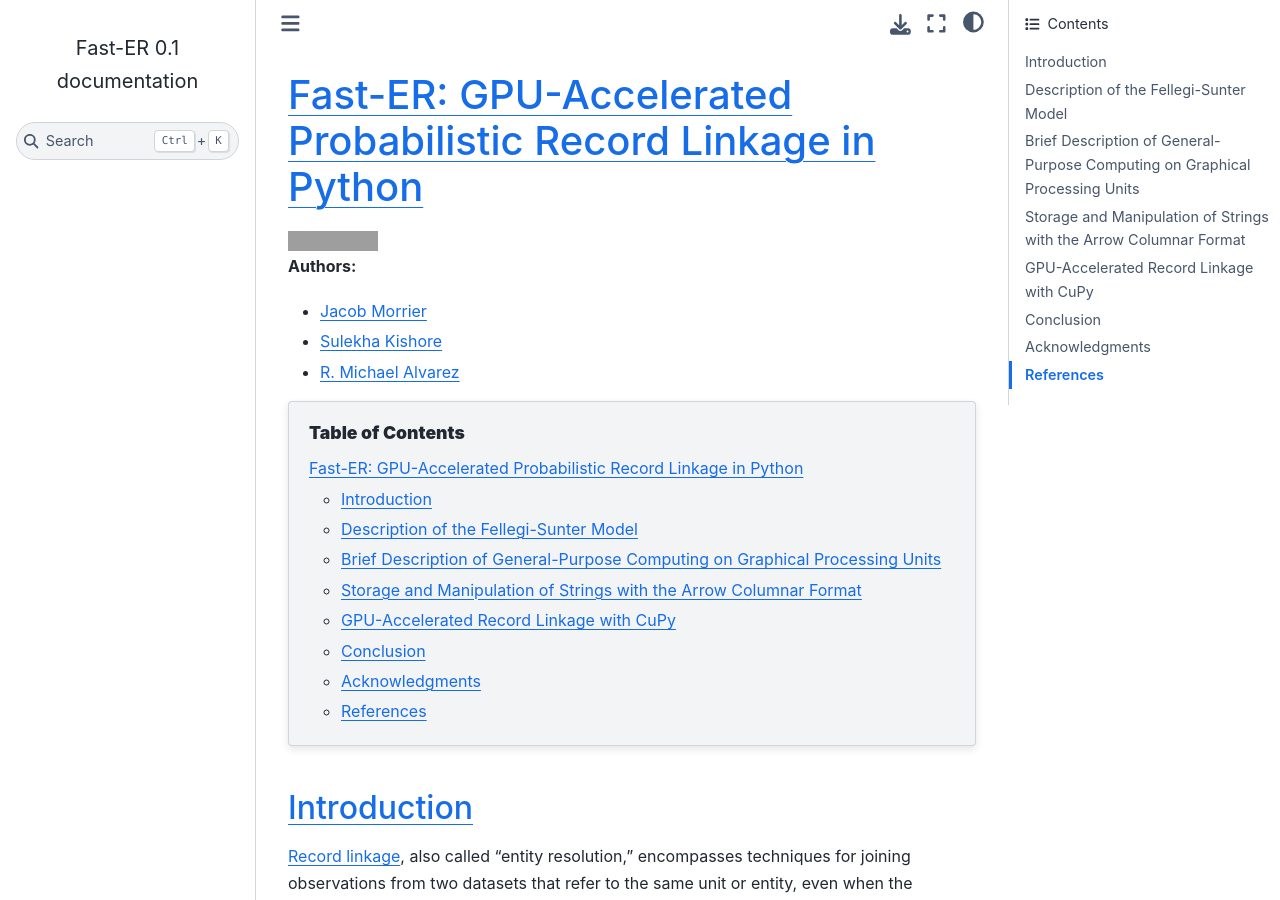
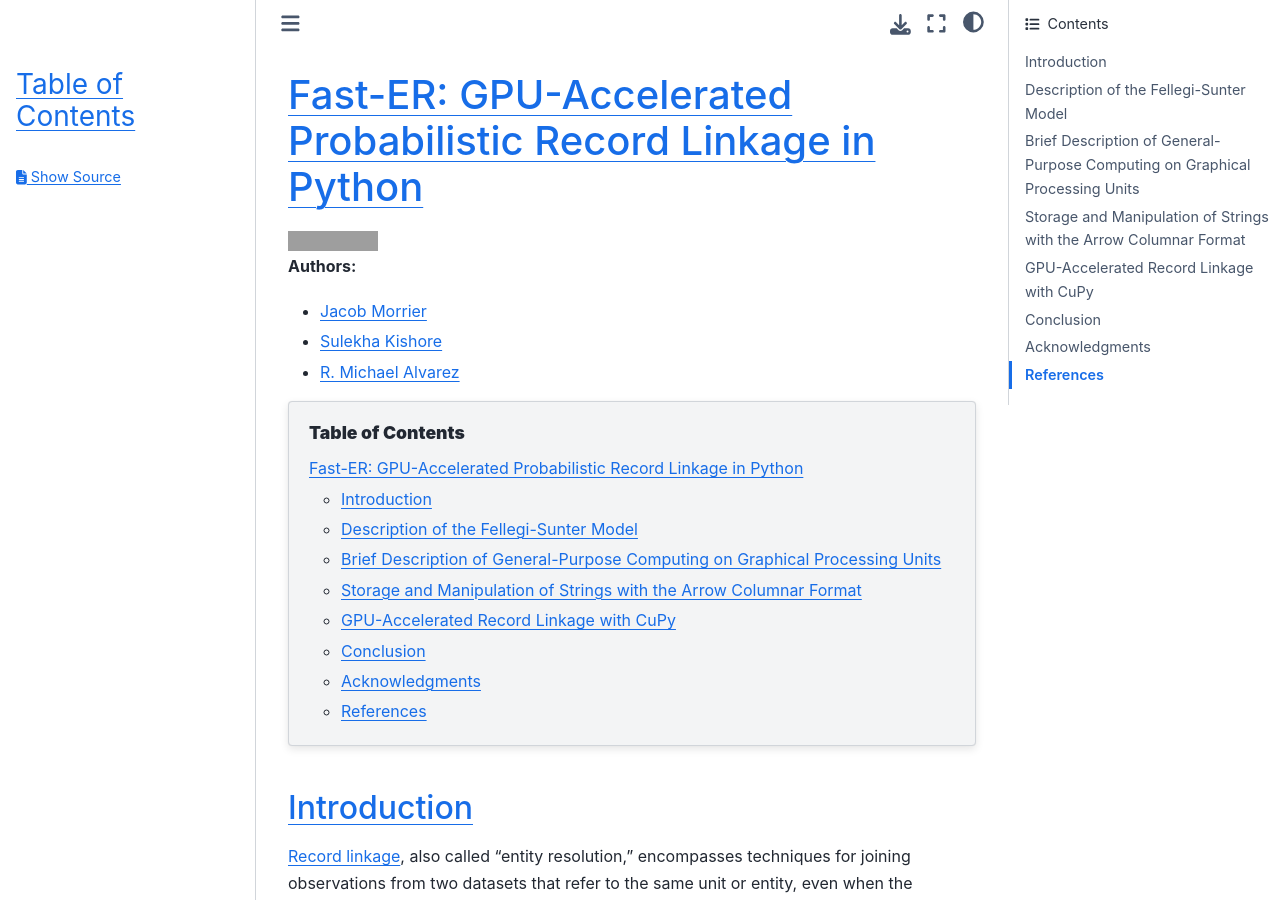
Before and after one commit to jacobmorrier/fast-er, a Sphinx documentation site: the page built from docs/source/index.rst, in a window 1280 px wide and 900 px high. Built offline with Sphinx 7.4.7 and the Sphinx Book theme 1.1.4, drawn with Linux system fonts in a browser that asks for light colours; pages that are not in the unit, such as notebooks, are missing from menus; grey boxes are pictures that could not be loaded.

Commit message:
Update conf.py

```diff
--- a/docs/source/conf.py
+++ b/docs/source/conf.py
@@ -41,7 +41,7 @@
 
 # -- Options for HTML output
 html_theme = 'sphinx_book_theme'
-# /!\ need to call: pip install sphinx-book-theme
+html_sidebars = { '**': ['globaltoc.html', 'relations.html', 'sourcelink.html', 'searchbox.html'] }
 
 # -- Options for EPUB output
 epub_show_urls = 'footnote'
```
